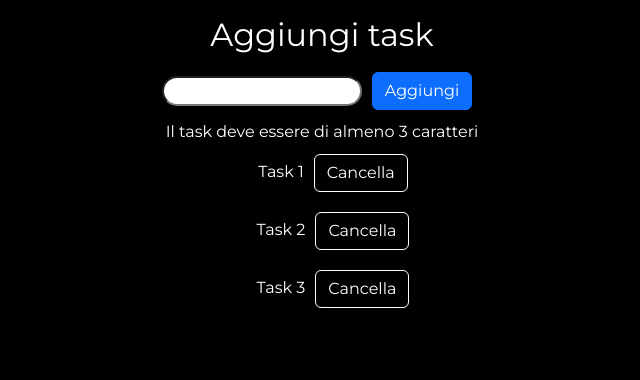
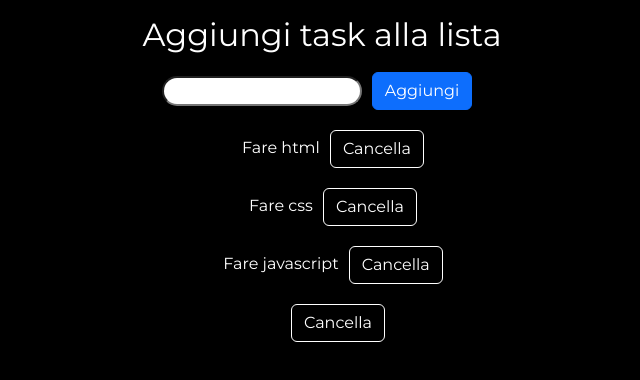
Before and after one commit to BarrioTropical/vue-todolist, a plain HTML site: page index.html in a window 1280 px wide. Both pictures are taken after a click on the button "Aggiungi". Shown: the whole page, without its empty margins (318-958 px from the left). Drawn offline with nearby package versions, Linux system fonts and the light colour scheme.

Commit message:
java add array
Signed-off-by: BarrioTropical <98409091+BarrioTropical@users.noreply.github.com>

```diff
--- a/index.html
+++ b/index.html
@@ -27,7 +27,7 @@
     <main>
         <div id="app" class="mt-3">
             <div>
-            <h2>Aggiungi task</h2>
+            <h2>Aggiungi task alla lista</h2>
             <input type="text" v-model="newtask" @keyup.enter ="addTask">
             <button @click="addTask (index)" class=" btn btn-primary round-3 ">Aggiungi</button>
             <div v-if="hasError">Il task deve essere di almeno 3 caratteri</div>
--- a/js/script.js
+++ b/js/script.js
@@ -23,20 +23,20 @@ createApp({
             newtask:'',
             hasError: false,
             listaSpesa:[
-                'Task 1',
-                'Task 2',
-                'Task 3'
+                'Fare html',
+                'Fare css',
+                'Fare javascript'
             ]
         }
     },
 
     methods:{
         addTask(){
-            if(this.newtask.lnegth >=3){
-               this.listaSpesa.unshift(this.newtask);
-               this.hasError = false;
+            if(this.newtask.lnegth <=3){
+               //this.listaSpesa.unshift(this.newtask);
+               this.hasError = true;
             } else{
-                this.hasError = true;
+                this.listaSpesa.push(this.newtask);
             }
             this.newtask = '';
         },
```
